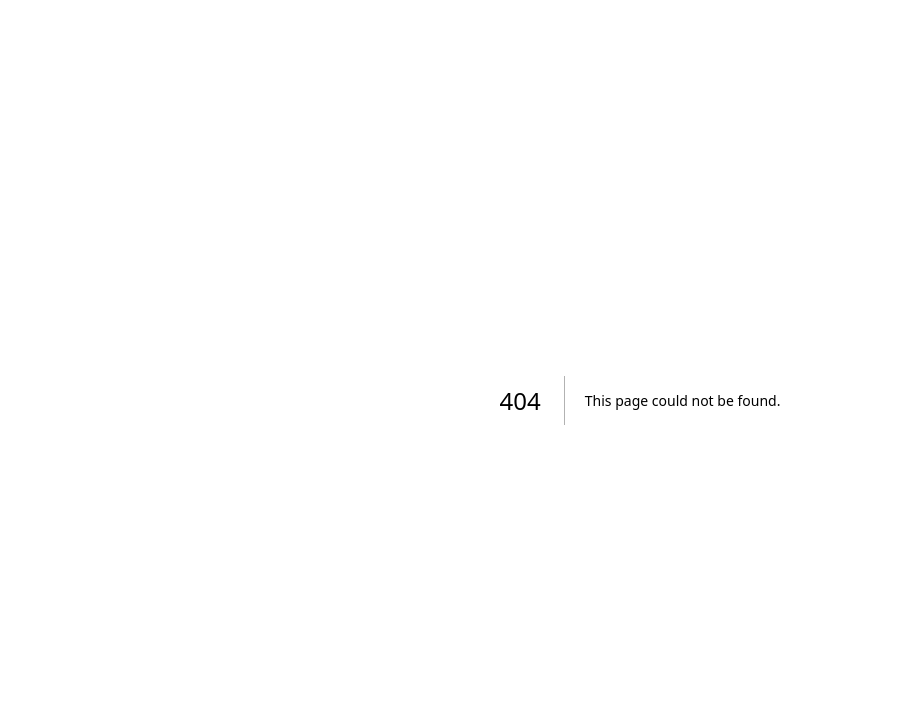
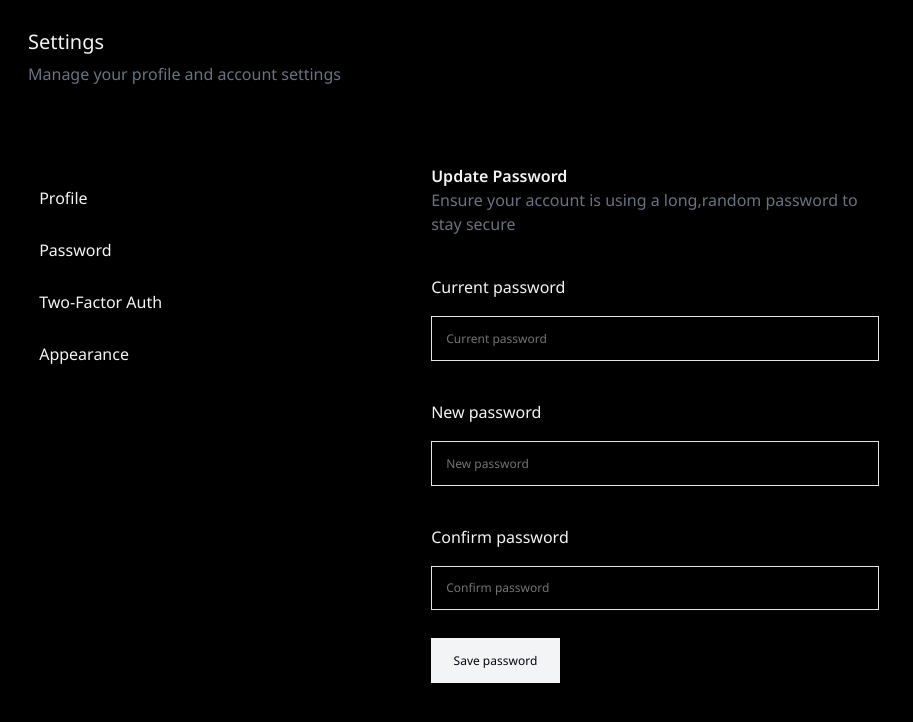
Before and after one commit to AungNanda412/mcf2-starterkit-ui, a Next.js app: page /password in a window 1280 px wide. Before the commit this address had no page. Shown: the top 722 px of the page, without its empty margins (0-913 px from the left). Built offline with nearby package versions, Linux system fonts and the light colour scheme.

Commit message:
feat:password

```diff
--- /dev/null
+++ b/app/password/layout.tsx
@@ -0,0 +1,62 @@
+"use client";
+
+import Link from "next/link";
+import { usePathname } from "next/navigation";
+
+export default function PasswordLayout({
+  children,
+}: {
+  children: React.ReactNode;
+}) {
+  const pathname = usePathname();
+
+  const active = (path: string) => (pathname === path ? "bg-gray-900" : "");
+
+  return (
+    <div className="bg-black p-5 min-h-screen text-gray-100">
+      {}
+      <div>
+        <h1 className="text-xl font-normal mb-1">Settings</h1>
+        <p className="font-normal text-gray-500">
+          Manage your profile and account settings
+        </p>
+      </div>
+
+      <div className="flex flex-col md:flex-row gap-4 mt-10">
+        {}
+        <aside className="w-full md:w-64 flex flex-col gap-1 md:pt-6">
+          <Link
+            href="/profile"
+            className={`p-2 hover:bg-gray-900 ${active("/dashboard/profile")}`}
+          >
+            Profile
+          </Link>
+          <Link
+            href="/password"
+            className={`p-2 hover:bg-gray-900 ${active("/dashboard/password")}`}
+          >
+            Password
+          </Link>
+          <Link
+            href="/two-auth"
+            className={`p-2 hover:bg-gray-900 ${active("/dashboard/two-auth")}`}
+          >
+            Two-Factor Auth
+          </Link>
+          <Link
+            href="/appearance"
+            className={`p-2 hover:bg-gray-900 ${active(
+              "/dashboard/appearance"
+            )}`}
+          >
+            Appearance
+          </Link>
+        </aside>
+        {}
+        <div className="border-t border-gray-700 my-2 md:hidden" />
+        {}
+        <main className="flex-1 p-4 flex flex-col gap-10">{children}</main>
+      </div>
+    </div>
+  );
+}
--- /dev/null
+++ b/app/password/page.tsx
@@ -0,0 +1,23 @@
+"use client";
+
+import { Input } from "@/components/ui/input";
+import { Button } from "@/components/ui/button";
+
+export default function PasswordPage() {
+  return (
+    <div className="w-full md:max-w-md ">
+      <h1 className="font-semibold">Update Password</h1>
+      <p className="text-gray-500 mb-4">
+        Ensure your account is using a long,random password to stay secure
+      </p>
+      <h1 className="mb-3 font-normal mt-7">Current password</h1>
+      <Input type="password"className="text-sm" placeholder="Current password" />
+      <h1 className="mb-3 font-normal mt-7">New password</h1>
+      <Input type="password" className="text-sm" placeholder="New password" />
+      <h1 className="mb-3 font-normal mt-7">Confirm password</h1>
+      <Input type="password" className="text-sm" placeholder="Confirm password" />
+
+      <Button className={"font-normal mt-5 bg-gray-100 text-gray-950 px-4 py-2 border-0"}>Save password</Button>
+    </div>
+  );
+}
```
